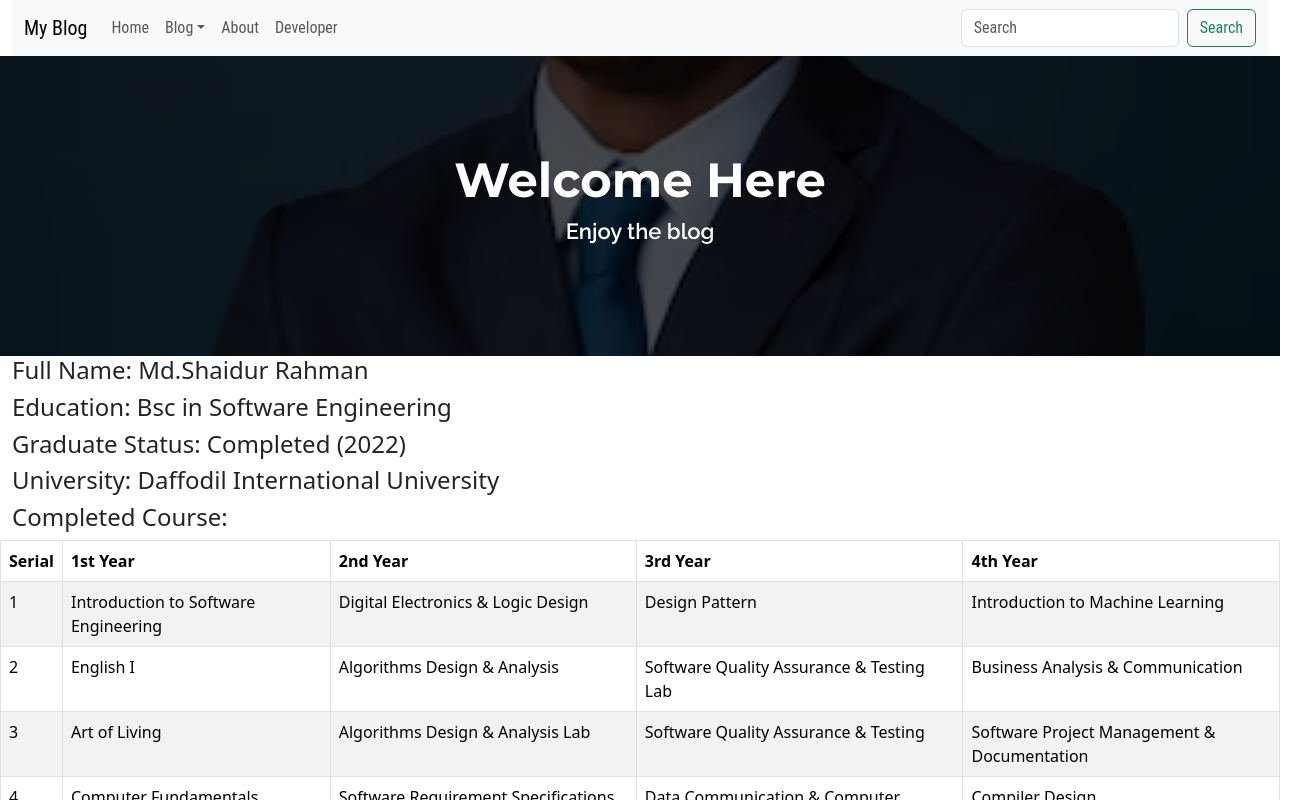
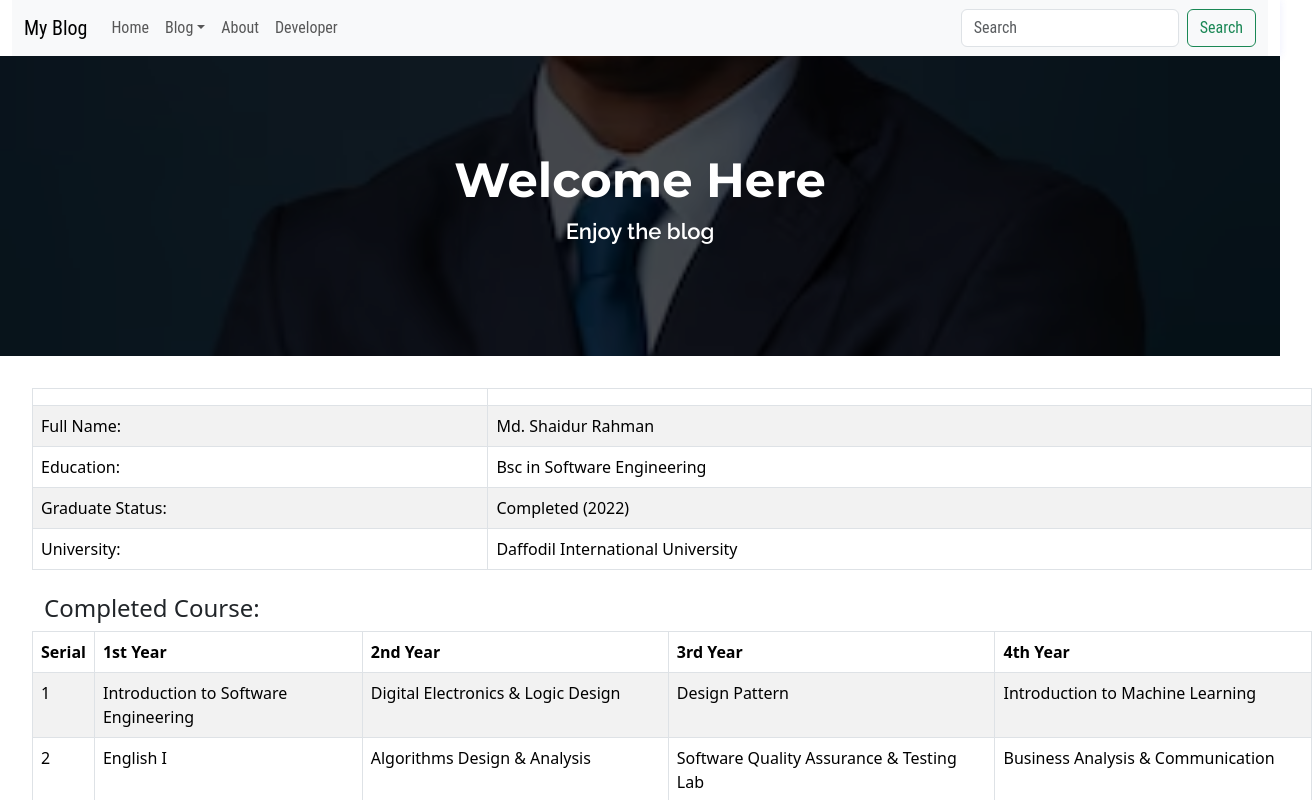
Before and after one commit to Shaid1998/Personal-Blog-SIte-with-React-and-Laravel, a React (Create React App) app: page /portfolio in a window 1280 px wide. Shown: the top 800 px of the page, 1312 px wide, since content can reach past the window. Built offline with nearby package versions, Linux system fonts and the light colour scheme; a web font is replaced by a local one.

Commit message:
Course Table

```diff
--- a/src/Assets/Css/Custom.css
+++ b/src/Assets/Css/Custom.css
@@ -4,6 +4,7 @@
 @import 'Blog.css';
 @import 'Footer.css';
 @import 'aboutus.css';
+@import 'Portfolio.css';
 
 body{
     background-color: #ffffff;
--- /dev/null
+++ b/src/Assets/Css/Portfolio.css
@@ -0,0 +1,18 @@
+.IntroStart{
+    margin-top: 2rem;
+    margin-bottom: 2rem;
+    margin-left: 2rem;
+    margin-right: 2rem;
+}
+.PortDTitle{
+    font-size: 25px;
+    font-family: 'Montserrat', sans-serif;
+    font-weight: 700;
+    text-align: justify;
+}
+.PortDName{
+    font-size: 18px;
+    font-family: 'Montserrat', sans-serif;
+    font-weight: 400;
+    text-align: justify;
+}
--- a/src/Component/DeveloperPortfolio/DevelopersIntroduction.jsx
+++ b/src/Component/DeveloperPortfolio/DevelopersIntroduction.jsx
@@ -5,12 +5,35 @@ export class DevelopersIntroduction extends Component {
     render() {
       return (
         <Fragment>
-          <Container fluid={true}>
+          <Container className='IntroStart' fluid={true}>
             <Row>
-                <h4>Full Name: Md.Shaidur Rahman</h4>
-                <h4>Education: Bsc in Software Engineering</h4>
-                <h4>Graduate Status: Completed (2022) </h4>
-                <h4>University: Daffodil International University</h4>
+              <Table striped bordered hover>
+                  <thead>
+                    <tr>
+                      <th></th>
+                      <th></th>
+                    </tr>
+                  </thead>
+                  <tbody>
+                    <tr>
+                      <td>Full Name:</td>
+                      <td>Md. Shaidur Rahman</td>
+                    </tr>
+                    <tr>
+                      <td>Education:</td>
+                      <td>Bsc in Software Engineering</td>
+                    </tr>
+                    <tr>
+                      <td>Graduate Status:</td>
+                      <td>Completed (2022)</td>
+                    </tr>
+                    <tr>
+                      <td>University:</td>
+                      <td>Daffodil International University</td>
+                    </tr>
+                  </tbody>
+                </Table>
+                <h4> </h4>
                 <h4>Completed Course: </h4>
                 <Table striped bordered hover>
                   <thead>
```
